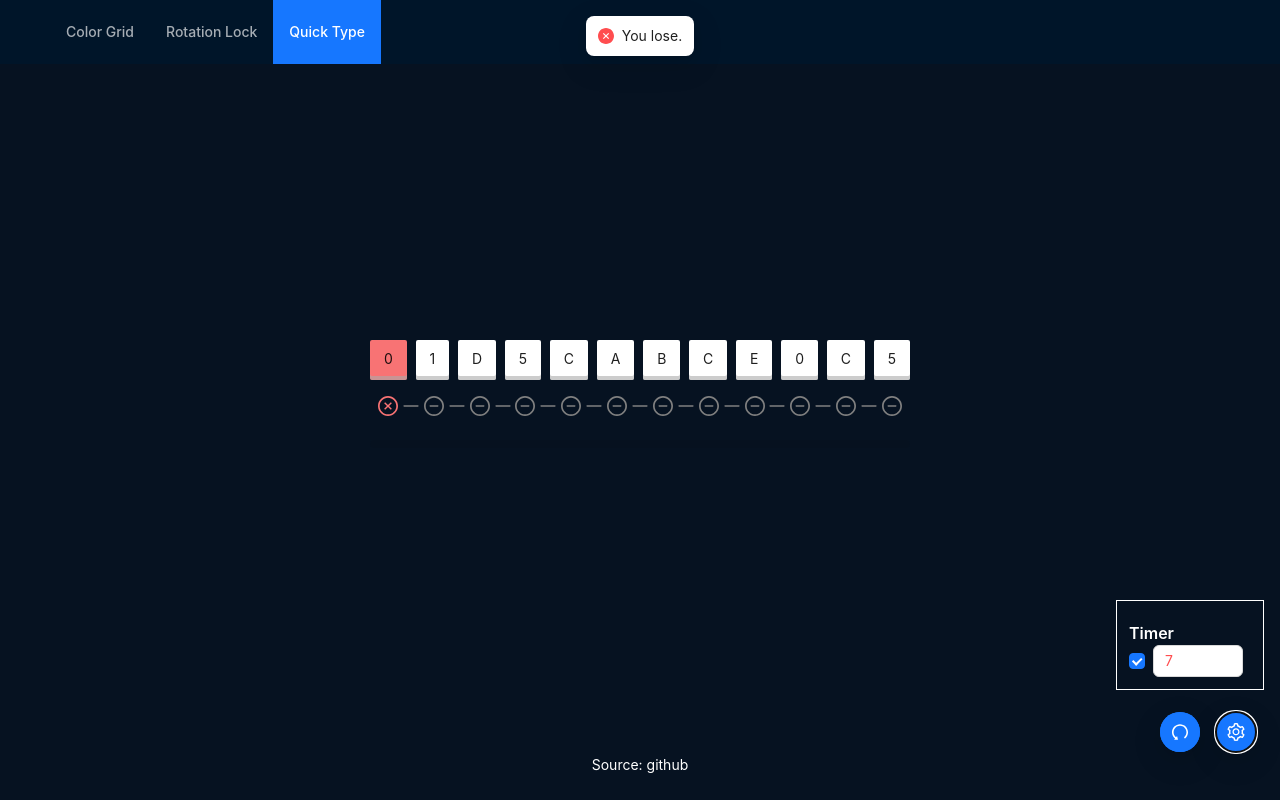
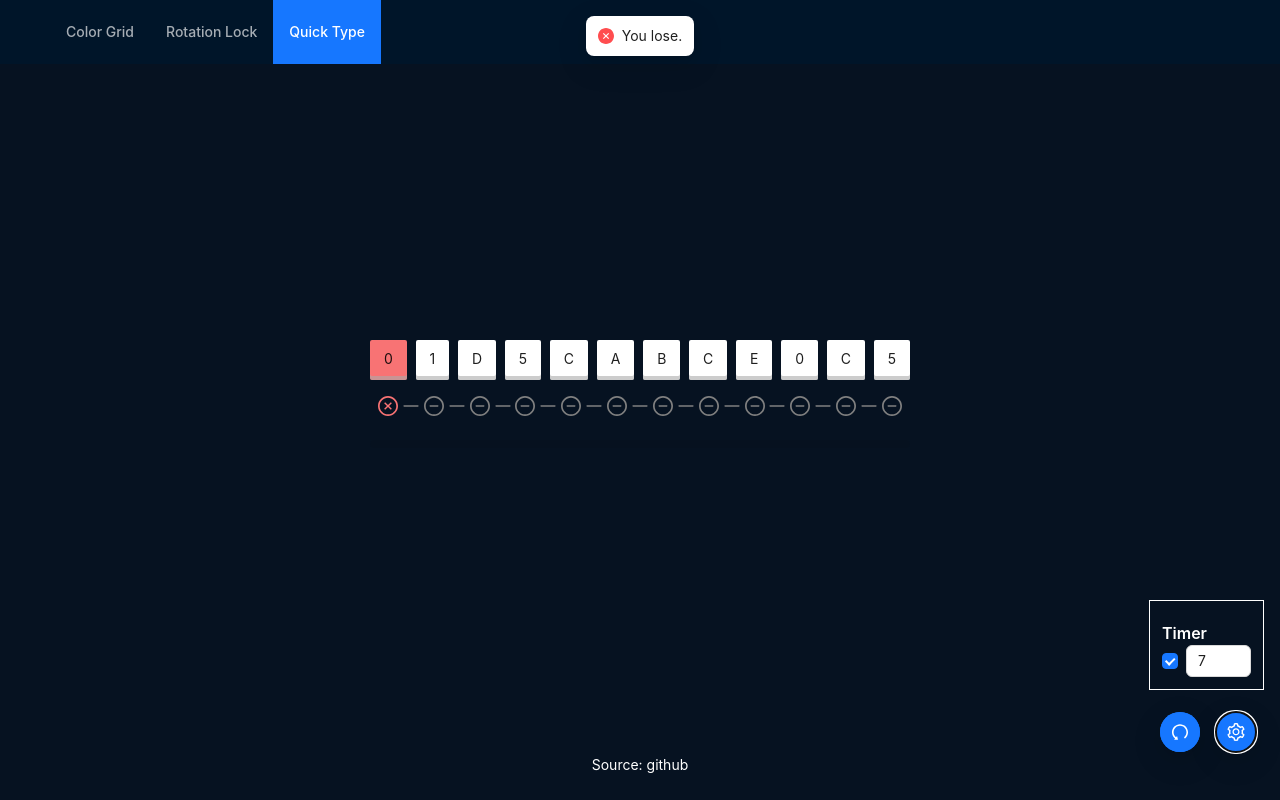
Before and after one commit to kylebeede/minigames, a React (Vite) app: page /quick-type in a window 1280 px wide. Both pictures are taken after a click on the button 1236 px from the left and 732 px from the top of the page. Built offline with nearby package versions, Linux system fonts and the light colour scheme.

Commit message:
Fix timer controls

```diff
--- a/src/components/color-grid/ColorGridMinigame.tsx
+++ b/src/components/color-grid/ColorGridMinigame.tsx
@@ -25,7 +25,7 @@ function ColorGridMinigame() {
   const [height, setHeight] = useState(8);
   const [width, setWidth] = useState(11);
   const [selectedGridColor, setSelectedGridColor] = useState<Color | null>(
-    null
+    null,
   );
 
   const [timerKey, setTimerKey] = useState(crypto.randomUUID());
@@ -49,7 +49,7 @@ function ColorGridMinigame() {
           newGrid[rowIndex][colIndex],
           true,
           height,
-          width
+          width,
         );
         if (changed) reflowGrid(newGrid);
 
@@ -68,7 +68,7 @@ function ColorGridMinigame() {
       }
       setGridHistory([...gridHistory, newGrid]);
     },
-    [gameStatus, gridHistory, selectedGridColor, height, width, message]
+    [gameStatus, gridHistory, selectedGridColor, height, width, message],
   );
 
   const handleGridReset = useCallback(() => {
@@ -90,7 +90,7 @@ function ColorGridMinigame() {
               rowIndex={i}
               colIndex={j}
               onClick={handleCellClick}
-            />
+            />,
           );
         }
       }
@@ -103,7 +103,7 @@ function ColorGridMinigame() {
       if (selectedGridColor === color) setSelectedGridColor(null);
       else setSelectedGridColor(color);
     },
-    [selectedGridColor]
+    [selectedGridColor],
   );
 
   const handleGridUndo = useCallback(() => {
@@ -120,7 +120,7 @@ function ColorGridMinigame() {
       setGameStatus("active");
       setTimerKey(crypto.randomUUID());
     },
-    [width]
+    [width],
   );
 
   const handleGridWidthChange = useCallback(
@@ -130,7 +130,7 @@ function ColorGridMinigame() {
       setGridHistory([calculateGrid(height, width)]);
       setGameStatus("active");
     },
-    [height]
+    [height],
   );
 
   const toggleControlPanel = useCallback(() => {
@@ -152,7 +152,7 @@ function ColorGridMinigame() {
     (e: CheckboxChangeEvent) => {
       setTimerEnabled(e.target.checked);
     },
-    []
+    [],
   );
 
   return (
@@ -296,7 +296,7 @@ function ColorGridMinigame() {
               {"Timer"}
             </Title>
             <div>
-              <Checkbox checked={timerEnabled} onChange={handleTimerToggle}>
+              <Checkbox checked={timerEnabled} onChange={handleTimerToggle} />
               <InputNumber
                 min={10}
                 max={1000}
@@ -304,8 +304,11 @@ function ColorGridMinigame() {
                 onChange={handleSetTimerDuration}
                 value={timerDuration}
                 disabled={!timerEnabled}
+                style={{
+                  width: "65px",
+                  marginLeft: "8px",
+                }}
               />
-              </Checkbox>
             </div>
           </div>
         </div>
@@ -395,7 +398,7 @@ function recalculateGrid(
   color: Color,
   first: boolean,
   height: number,
-  width: number
+  width: number,
 ) {
   const hasMatchingTop =
     rowIndex !== 0 && grid[rowIndex - 1][colIndex] === color;
--- a/src/components/quick-type/QuickType.tsx
+++ b/src/components/quick-type/QuickType.tsx
@@ -32,11 +32,12 @@ function QuickType() {
     (e: KeyboardEvent) => {
       if (gameStatus !== "active") return;
       if (e.key.toLowerCase() !== code[activeIndex].toLowerCase()) {
+        message.error("You lose.");
         setGameStatus("failed");
       } else {
         if (activeIndex === code.length - 1) {
+          message.success("You win!");
           setGameStatus("passed");
-          message.success("You win!");
         }
         setActiveIndex((prevIndex) => prevIndex + 1);
       }
@@ -193,16 +194,19 @@ function QuickType() {
               {"Timer"}
             </Title>
             <div>
-              <Checkbox checked={timerEnabled} onChange={handleTimerToggle}>
+              <Checkbox checked={timerEnabled} onChange={handleTimerToggle} />
               <InputNumber
-                  min={10}
+                min={5}
                 max={1000}
-                  defaultValue={30}
+                defaultValue={7}
                 onChange={handleSetTimerDuration}
                 value={timerDuration}
                 disabled={!timerEnabled}
+                style={{
+                  width: "65px",
+                  marginLeft: "8px",
+                }}
               />
-              </Checkbox>
             </div>
           </div>
         </div>
--- a/src/components/rotation-lock/RotationLock.tsx
+++ b/src/components/rotation-lock/RotationLock.tsx
@@ -331,7 +331,7 @@ export function RotationLock() {
               {"Timer"}
             </Title>
             <div>
-              <Checkbox checked={timerEnabled} onChange={handleTimerToggle}>
+              <Checkbox checked={timerEnabled} onChange={handleTimerToggle} />
               <InputNumber
                 min={10}
                 max={1000}
@@ -339,8 +339,11 @@ export function RotationLock() {
                 onChange={handleSetTimerDuration}
                 value={timerDuration}
                 disabled={!timerEnabled}
+                style={{
+                  width: "65px",
+                  marginLeft: "8px",
+                }}
               />
-              </Checkbox>
             </div>
           </div>
         </div>
```
Lines whose indentation alone changed are shown as unchanged.
